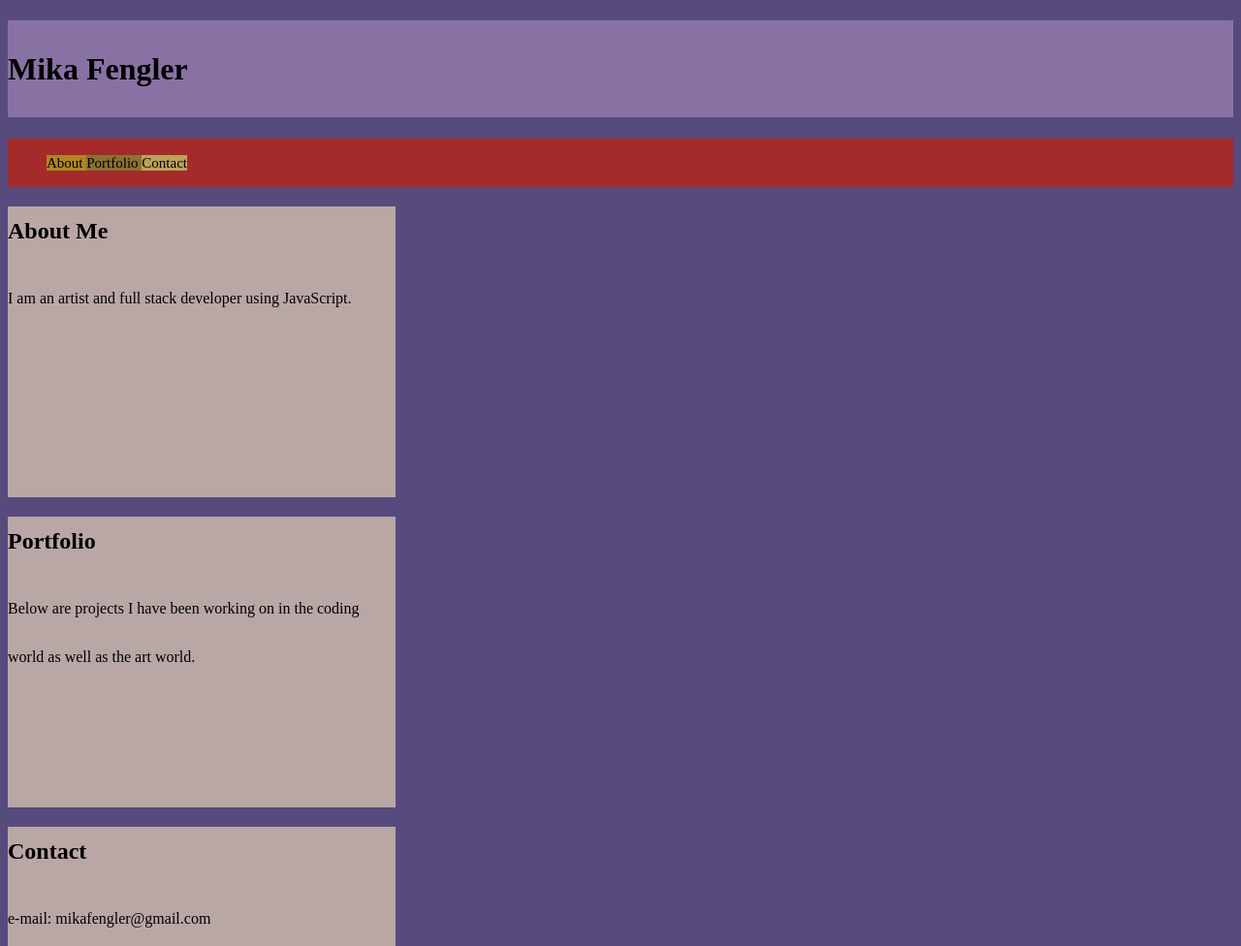
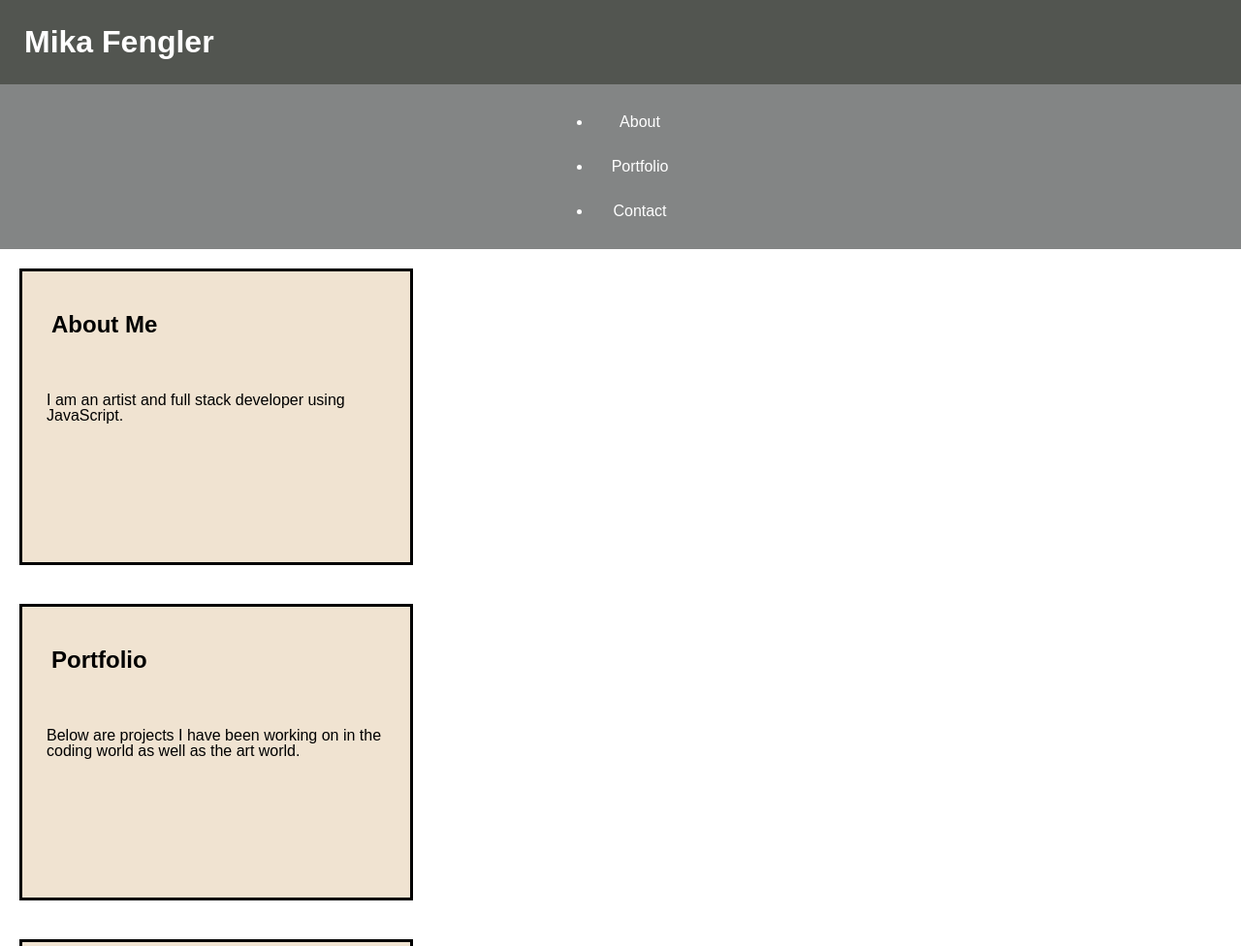
Before and after one commit to mikafeng/Mod-2-CSS, a plain HTML site: page index.html in a window 1280 px wide. Shown: the top 976 px of the page at 97% size. Drawn offline with Linux system fonts and the light colour scheme.

Commit message:
adding style elements in css, margins, padding, border, flex

```diff
--- a/index.html
+++ b/index.html
@@ -8,23 +8,24 @@
   <link rel="stylesheet" href="style.css" />
 </head>
 <body>
-  <h1 class="title">Mika Fengler</h1>
+<h1 class="title">Mika Fengler</h1>
 
  <nav class="navstyle">
   <ul id="navlist">
-    <li id="about"> About </li>
-    <li id="portfolio"> Portfolio </li>
-    <li id="contact"> Contact </li>
+    <li> About </li>
+    <li> Portfolio </li>
+    <li> Contact </li>
   </ul>
  </nav>
 
+<main class="flex-main">
   <div class="section">
     <h2>About Me</h2>
     <p>I am an artist and full stack developer using JavaScript.</p>
   </div>
 
-  <div class="section"> <h2>Portfolio</h2>
-    <p></p>Below are projects I have been working on in the coding world as well as the art world.</p>
+  <div class="section flex-portfolio"> <h2>Portfolio</h2>
+    <p>Below are projects I have been working on in the coding world as well as the art world.</p>
   </div>
 
   <div class="section"> <h2>Contact</h2>
@@ -32,6 +33,7 @@
     <p>Linked-In: https://www.linkedin.com/in/mika-fengler-1628314b/</p>
 
   </div>
+</main>
 
 </body>
 </html>
--- a/style.css
+++ b/style.css
@@ -1,19 +1,54 @@
 body {
-    background-color: rgb(87, 74, 125);
+    background-color: rgba(255, 255, 255, 0.928);
+    padding: 0px;
+    margin: 0px;
+    font-family:Arial, Helvetica, sans-serif;
 }
 
 
+
+
 .title {
-    background-color: rgba(189, 157, 206, 0.481);
-    line-height: 100px;
+    font-family: Arial;
+    margin: 0px;
+    color: white;
+    padding: 25px;
+    background-color: rgba(60, 64, 58, 0.885);
+    /* line-height: 100px; */
 }
-ls
+
 
 .navstyle{
-   background-color: tan;
+   display: flex;
+   flex-direction: row;
+   justify-content: center;
+   background-color: rgba(40, 42, 42, 0.571);
 }
 
+.navstyle li{
+
+    text-align: center;
+
+    color: white;
+    padding: 14px 20px;
+
+}
+
+.navbar a:hover {
+    background-color: #ddd;
+    color: black;
+  }
+
+.flex-main{
+    display: flex;
+    flex-direction: column;
+   }
+
+
 .section{
+
+    border-style: solid;
+    margin: 20px;
     display: block;
     width: 400px;
     height: 300px;
@@ -21,29 +56,40 @@ ls
     line-height: 50px;
 }
 
-li{
-    display: inline;
+
+.section h2{
+    padding: 20px;
+    margin: 10px;
 }
+
+.section p{
+    margin: 25px;
+    line-height: 1;
+}
+
+
 
 
 
 /* ID tags */
 
-#navlist {
-    font-size: 15px;
-    line-height: 50px;
-    background-color: brown;
-}
 
-#about{
- background-color: rgb(177, 133, 31);
+
+
+/* //MEDIA QUERIES  */
+
+@media screen and (max-width: 992px)
+{
 
 }
 
-#portfolio{
-    background-color: rgb(141, 113, 49);
+@media screen and (max-width: 768px)
+{
+
 }
 
-#contact{
-    background-color: rgb(190, 161, 91);
+/* small smartphones */
+@media screen and (max-width: 576px)
+{
+
 }
```
